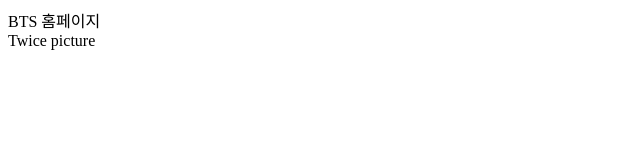
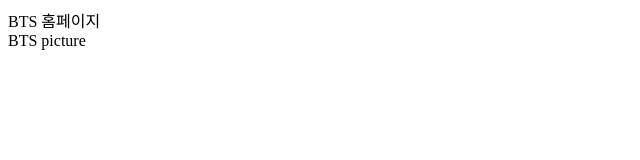
Before and after one commit to Ajou-lecture-2020-git-hyunho/my-git-project, a plain HTML site: page index.html in a window 1280 px wide. Shown: the full height of the page, 0-640 px from the left. Drawn offline with Linux system fonts and the light colour scheme.

Commit message:
Add 방탄소년단 소개글 추가

```diff
--- a/index.html
+++ b/index.html
@@ -1,4 +1,4 @@
 <html>
 	<head>BTS 홈페이지</head>
-	<div>Twice picture</div>
+	<div>BTS picture</div>
 </html>
```
